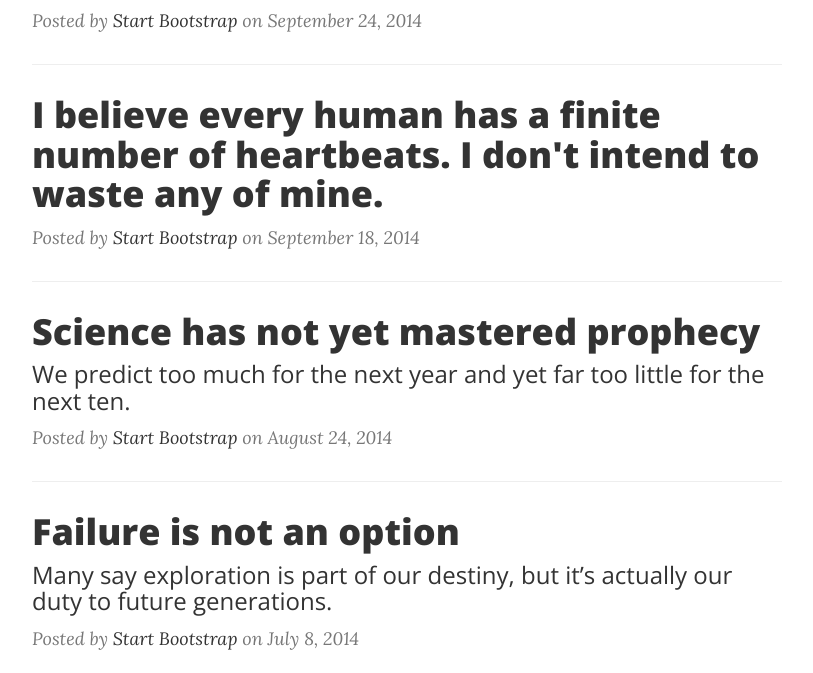
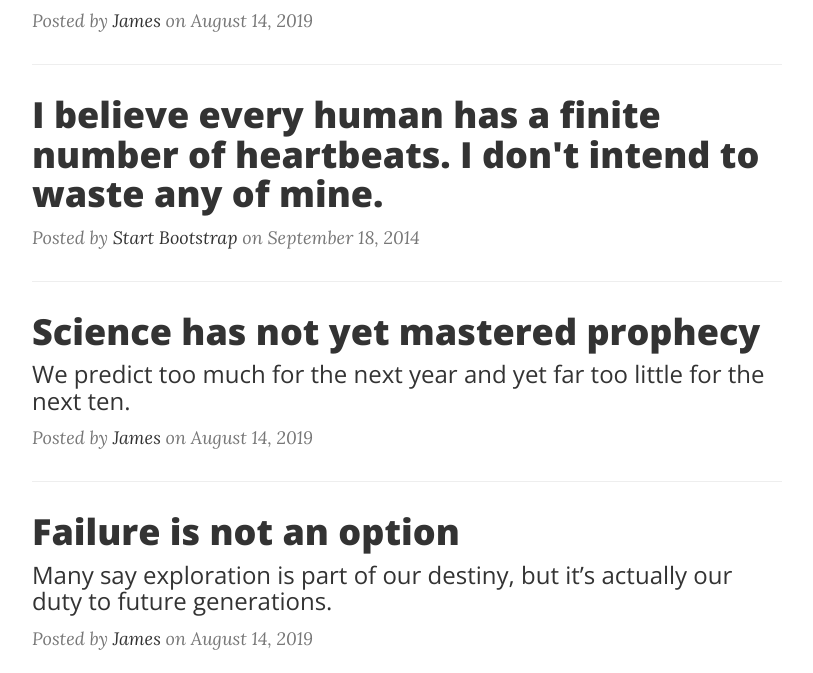
Before and after one commit to james0301/Myblog, a website: page index.html in a window 1280 px wide. Shown: the part 647-1320 px from the top of the page, without its empty margins (233-1046 px from the left). Drawn offline with nearby package versions, Linux system fonts and the light colour scheme.

Commit message:
Update index.html

```diff
--- a/index.html
+++ b/index.html
@@ -96,7 +96,7 @@
                             Problems look mighty small from 150 miles up
                         </h3>
                     </a>
-                    <p class="post-meta">Posted by <a href="#">Start Bootstrap</a> on September 24, 2014</p>
+                    <p class="post-meta">Posted by <a href="#">James</a> on August 14, 2019</p>
                 </div>
                 <hr>
                 <div class="post-preview">
@@ -117,7 +117,7 @@
                             We predict too much for the next year and yet far too little for the next ten.
                         </h3>
                     </a>
-                    <p class="post-meta">Posted by <a href="#">Start Bootstrap</a> on August 24, 2014</p>
+                    <p class="post-meta">Posted by <a href="#">James</a> on August 14, 2019</p>
                 </div>
                 <hr>
                 <div class="post-preview">
@@ -129,7 +129,7 @@
                             Many say exploration is part of our destiny, but it’s actually our duty to future generations.
                         </h3>
                     </a>
-                    <p class="post-meta">Posted by <a href="#">Start Bootstrap</a> on July 8, 2014</p>
+                    <p class="post-meta">Posted by <a href="#">James</a> on August 14, 2019</p>
                 </div>
                 <hr>
                 <!-- Pager -->
```
